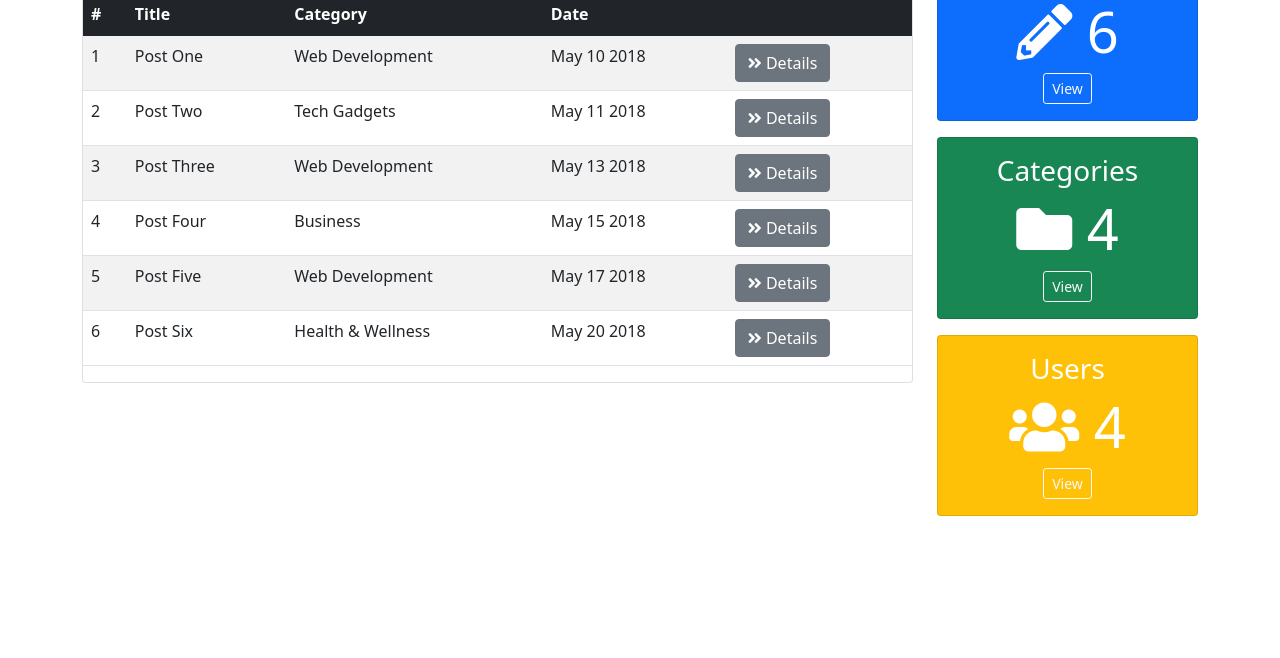
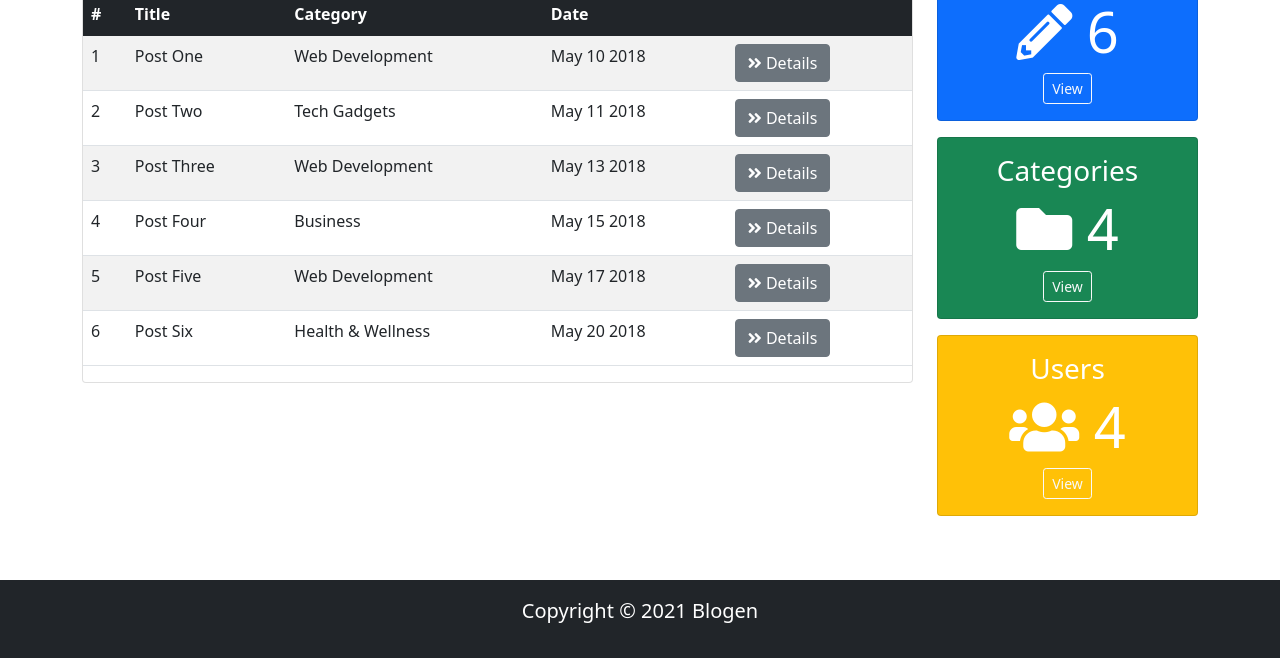
Before and after one commit to s-hesam-s/Blogen, a plain HTML site: page index.html in a window 1280 px wide. Shown: the part 299-957 px from the top of the page. Before the commit the page ends 831 px from the top, so only its background shows below. Drawn offline with nearby package versions, Linux system fonts and the light colour scheme; a script that the page names is missing.

Commit message:
add footer

```diff
--- a/index.html
+++ b/index.html
@@ -391,6 +391,20 @@
       </div>
     </section>
 
+    <!-- FOOTER -->
+    <footer id="main-footer" class="bg-dark text-white mt-5 p-3">
+      <div class="container">
+        <div class="row">
+          <div class="col">
+            <p class="lead text-center">
+              Copyright &copy; <span id="year"></span>
+              Blogen
+            </p>
+          </div>
+        </div>
+      </div>
+    </footer>
+
     <script
       src="https://code.jquery.com/jquery-3.6.0.min.js"
       integrity="sha256-/xUj+3OJU5yExlq6GSYGSHk7tPXikynS7ogEvDej/m4="
```
